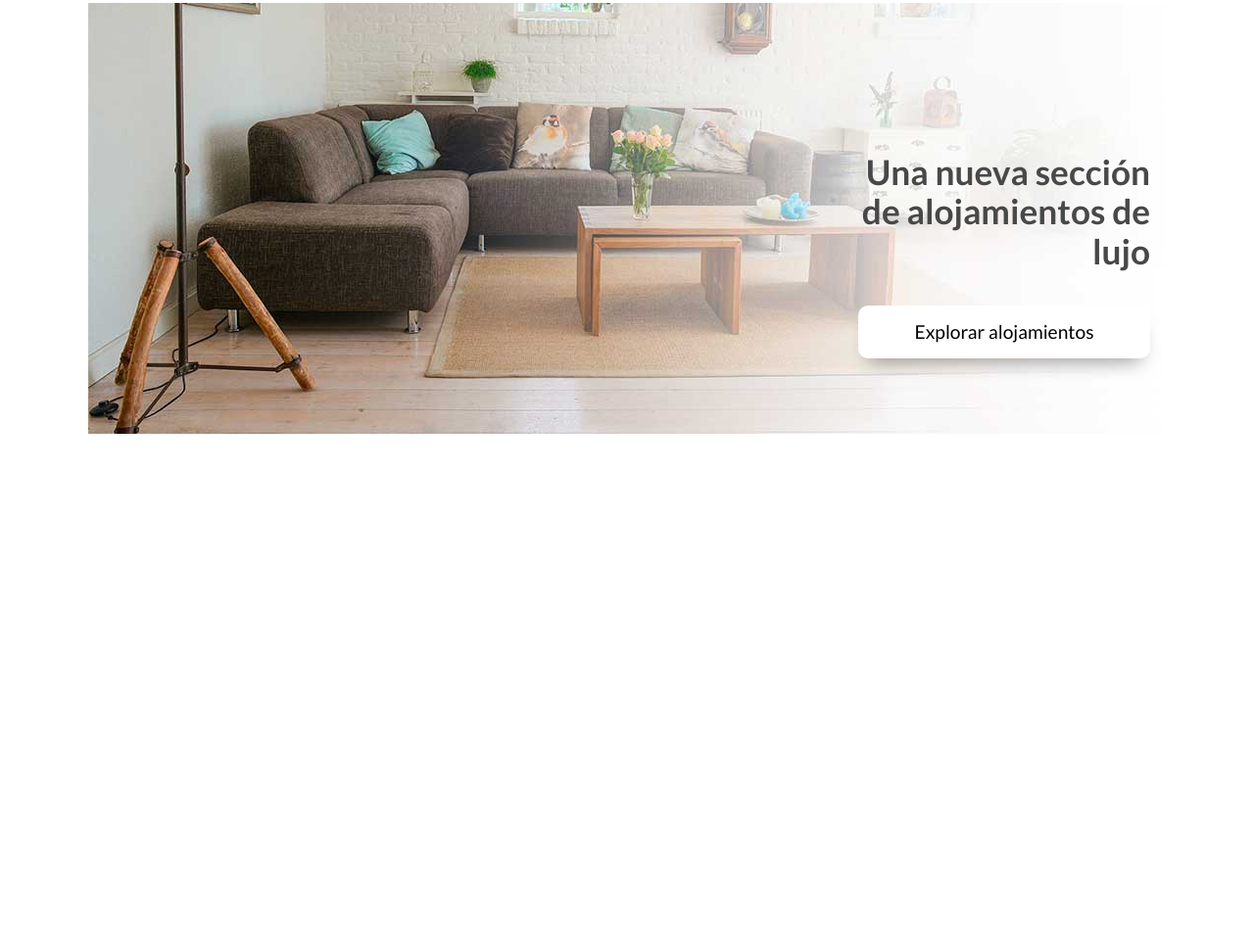
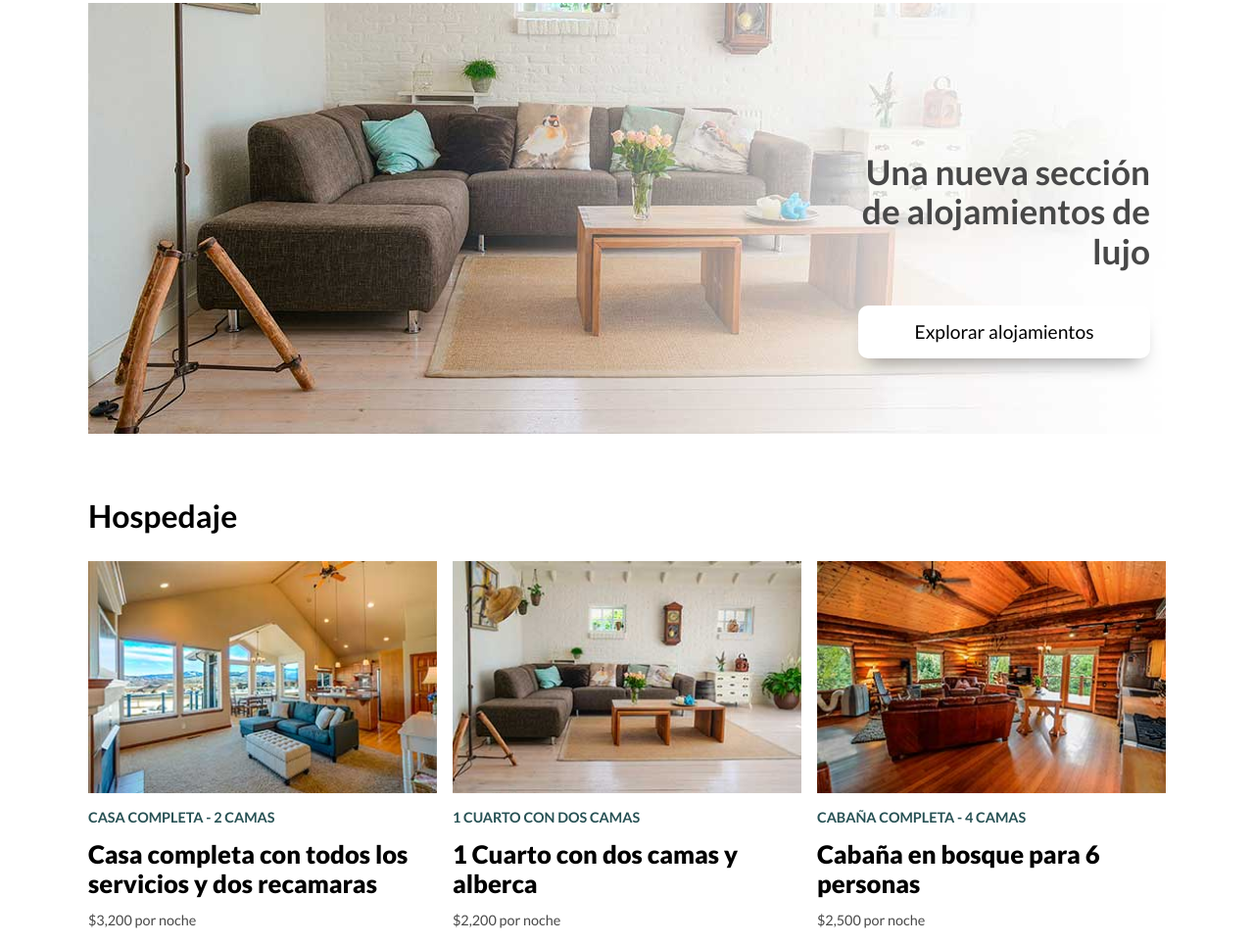
Before and after one commit to FerGuevaraM95/airbnb, a plain HTML site: page index.html in a window 1280 px wide. Shown: the part 1305-2268 px from the top of the page at 98% size. Before the commit the page ends 1788 px from the top, so only its background shows below. Drawn offline with nearby package versions, Linux system fonts and the light colour scheme.

Commit message:
Add lodging section

```diff
--- a/index.html
+++ b/index.html
@@ -96,6 +96,40 @@
                 </div>
             </div>
         </section>
+
+        <!-- LODGING -->
+        <section class="module">
+            <h2>Hospedaje</h2>
+            <div class="cards-container">
+                <!-- CARD 1 -->
+                <div class="card">
+                    <img src="./img/hospedaje1.jpg" alt="img">
+                    <div class="info">
+                        <p class="category lodging">Casa Completa - 2 Camas</p>
+                        <p class="title">Casa completa con todos los servicios y dos recamaras</p>
+                        <p class="price">$3,200 por noche</p>
+                    </div>
+                </div>
+                <!-- CARD 2 -->
+                <div class="card">
+                    <img src="./img/hospedaje2.jpg" alt="img">
+                    <div class="info">
+                        <p class="category lodging">1 Cuarto con dos Camas</p>
+                        <p class="title">1 Cuarto con dos camas y alberca</p>
+                        <p class="price">$2,200 por noche</p>
+                    </div>
+                </div>
+                <!-- CARD 3 -->
+                <div class="card">
+                    <img src="./img/hospedaje3.jpg" alt="img">
+                    <div class="info">
+                        <p class="category lodging">Cabaña Completa - 4 Camas</p>
+                        <p class="title">Cabaña en bosque para 6 personas</p>
+                        <p class="price">$2,500 por noche</p>
+                    </div>
+                </div>
+            </div>
+        </section>
     </main>
 
 
```
